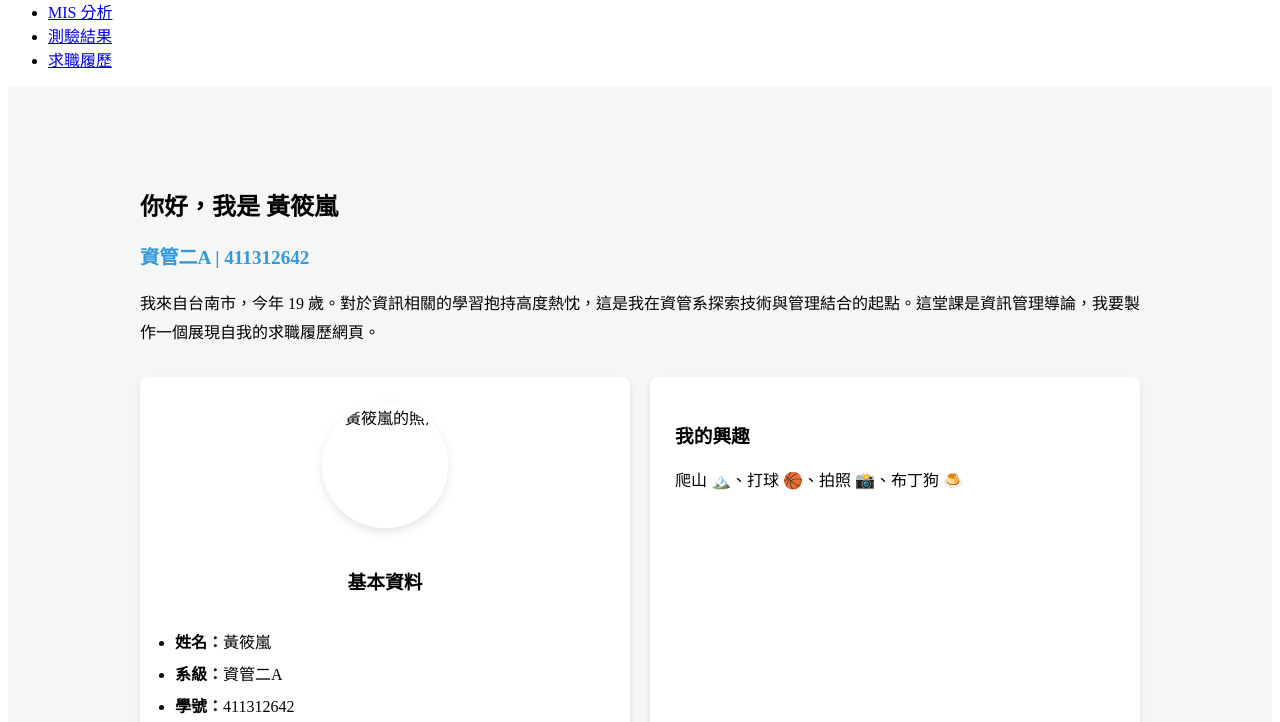
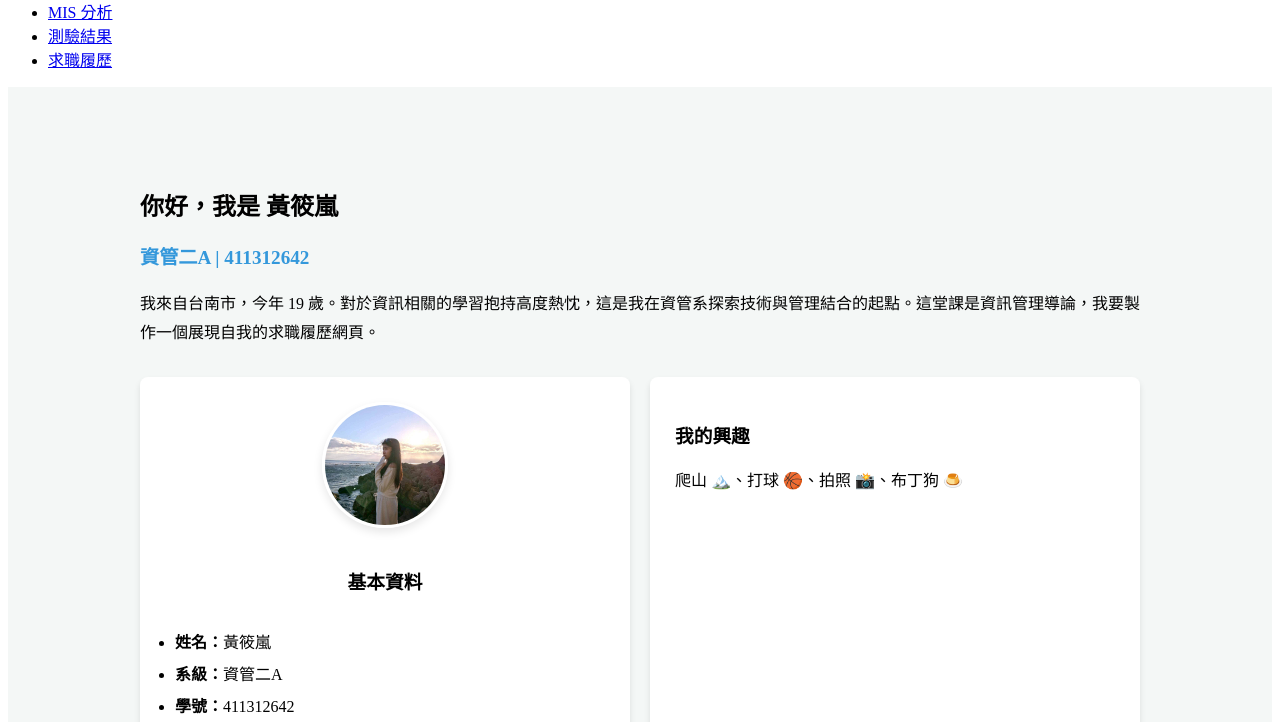
Before and after one commit to xiaolan709/Personal-web-page, a plain HTML site: page index.html in a window 1280 px wide. Shown: the part 67-789 px from the top of the page. Drawn offline with Linux system fonts and the light colour scheme.

Commit message:
Update index.html

```diff
--- a/index.html
+++ b/index.html
@@ -31,7 +31,7 @@
                     <div class="card basic-info-card">
                         <div class="card-photo-container">
                             <div class="card-circular-frame">
-                                <img src="images/lan.jpg" alt="黃筱嵐的照片">
+                                <img src="lan.jpg" alt="黃筱嵐的照片">
                             </div>
                         </div>
 
```
